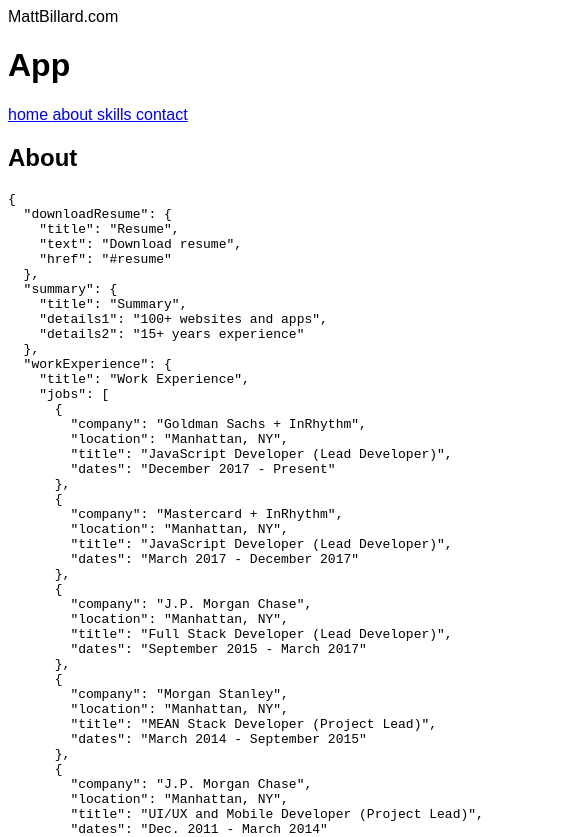
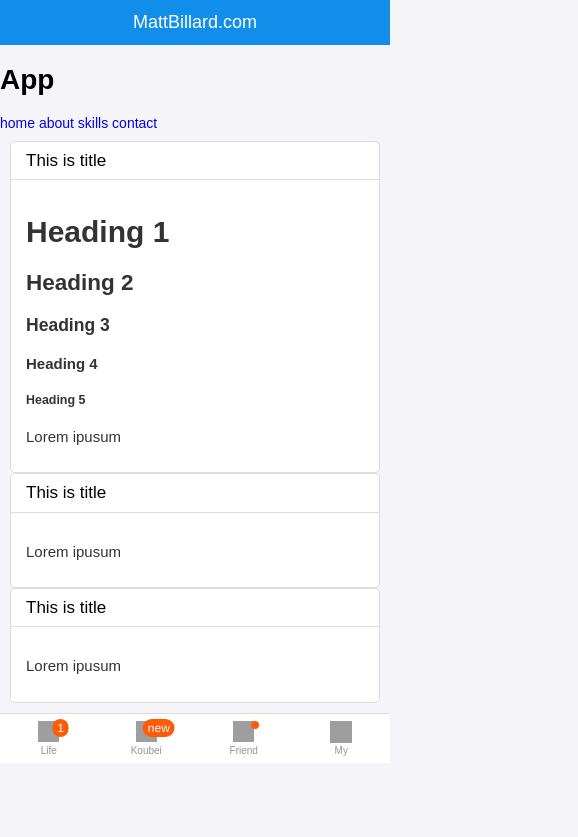
Before and after one commit to mattbillard/mattbillard.com-v2, a React (Create React App) app in the folder react/: page /about in a window 390 px wide. Shown: the top 837 px of the page, 578 px wide, since content can reach past the window. Built offline with nearby package versions, Linux system fonts and the light colour scheme; grey boxes are pictures that could not be loaded.

Commit message:
Experiment - Ant Design Mobile

```diff
--- a/react/package.json
+++ b/react/package.json
@@ -8,6 +8,7 @@
     "@types/react": "16.9.9",
     "@types/react-dom": "16.9.2",
     "@types/react-router-dom": "^5.1.0",
+    "antd-mobile": "^2.3.1",
     "axios": "^0.19.0",
     "react": "^16.10.2",
     "react-dom": "^16.10.2",
--- a/react/public/index.html
+++ b/react/public/index.html
@@ -2,7 +2,7 @@
 <html lang="en">
   <head>
     <meta charset="utf-8" />
-    <meta name="viewport" content="width=device-width, initial-scale=1" />
+    <meta name="viewport" content="width=device-width, initial-scale=1, maximum-scale=1, minimum-scale=1, user-scalable=no" />
     <title>MattBillard.com</title>
   </head>
   <body>
--- a/react/src/components/about/about.tsx
+++ b/react/src/components/about/about.tsx
@@ -1,6 +1,8 @@
 import React, { useEffect } from 'react';
 import { connect } from 'react-redux';
 import { bindActionCreators } from 'redux';
+
+import { Card } from 'antd-mobile';
 
 import { getAboutText, IStoreState } from '../../redux';
 import { IAboutText } from '../../types';
@@ -19,12 +21,39 @@
 
   return (
     <div>
-      <h2>About</h2>
+      {/* <h2>About</h2>
       {aboutText && (
         <React.Fragment>
           <pre>{ JSON.stringify(aboutText, null, '  ') }</pre>
         </React.Fragment>
-      )}
+      )} */}
+
+      <Card>
+        <Card.Header title="This is title" />
+        <Card.Body>
+          <h1>Heading 1</h1>
+          <h2>Heading 2</h2>
+          <h3>Heading 3</h3>
+          <h4>Heading 4</h4>
+          <h5>Heading 5</h5>
+          <p>Lorem ipusum</p>
+        </Card.Body>
+      </Card>
+
+      <Card>
+        <Card.Header title="This is title" />
+        <Card.Body>
+          <p>Lorem ipusum</p>
+        </Card.Body>
+      </Card>
+
+      <Card>
+        <Card.Header title="This is title" />
+        <Card.Body>
+          <p>Lorem ipusum</p>
+        </Card.Body>
+      </Card>
+
     </div>
   );
 }
--- a/react/src/components/app/app.tsx
+++ b/react/src/components/app/app.tsx
@@ -2,10 +2,11 @@
 import { Provider } from 'react-redux';
 import { BrowserRouter, Link, Redirect, Route, Switch } from 'react-router-dom';
 
-import { About, Contact, Home, Skills, TopBar } from '../';
+import { About, BottomBar, Contact, Home, Skills, TopBar } from '../';
 import { configureStore } from '../../redux';
 
 import './app.css';
+import 'antd-mobile/dist/antd-mobile.css';
 
 const store = configureStore();
 
@@ -22,7 +23,7 @@
           <Link to='/skills'>skills </Link>
           <Link to='/contact'>contact </Link>
 
-          <div>
+          <div style={{padding: '10px'}}>
             <Switch>
               <Route path='/home' component={Home}/>
               <Route path='/about' component={About}/>
@@ -32,6 +33,7 @@
             </Switch>
           </div>
 
+          <BottomBar />
         </div>
       </BrowserRouter>
     </Provider>
--- /dev/null
+++ b/react/src/components/bottom-bar/bottom-bar.tsx
@@ -0,0 +1,41 @@
+import React from 'react';
+
+import { TabBar } from 'antd-mobile';
+
+export const BottomBar: React.FC = () => {
+  return (
+    <TabBar
+      unselectedTintColor="#949494"
+      tintColor="#33A3F4"
+      barTintColor="white"
+    >
+      <TabBar.Item
+        title="Life"
+        key="Life"
+        icon={<div style={{ width: '22px', height: '22px', background: 'url(https://zos.alipayobjects.com/rmsportal/sifuoDUQdAFKAVcFGROC.svg) center center /  21px 21px no-repeat' }} />}
+        badge={1}
+      >
+      </TabBar.Item>
+      <TabBar.Item
+        icon={<div style={{ width: '22px', height: '22px', background: 'url(https://gw.alipayobjects.com/zos/rmsportal/BTSsmHkPsQSPTktcXyTV.svg) center center /  21px 21px no-repeat' }} />}
+        title="Koubei"
+        key="Koubei"
+        badge={'new'}
+      >
+      </TabBar.Item>
+      <TabBar.Item
+        icon={<div style={{ width: '22px', height: '22px', background: 'url(https://zos.alipayobjects.com/rmsportal/psUFoAMjkCcjqtUCNPxB.svg) center center /  21px 21px no-repeat' }} />}
+        title="Friend"
+        key="Friend"
+        dot
+      >
+      </TabBar.Item>
+      <TabBar.Item
+        icon={{ uri: 'https://zos.alipayobjects.com/rmsportal/asJMfBrNqpMMlVpeInPQ.svg' }}
+        title="My"
+        key="my"
+      >
+      </TabBar.Item>
+    </TabBar>
+  );
+}
--- a/react/src/components/index.ts
+++ b/react/src/components/index.ts
@@ -1,4 +1,5 @@
 export * from './about/about';
+export * from './bottom-bar/bottom-bar';
 export * from './app/app';
 export * from './contact/contact';
 export * from './home/home';
--- a/react/src/components/top-bar/top-bar.tsx
+++ b/react/src/components/top-bar/top-bar.tsx
@@ -1,9 +1,13 @@
 import React from 'react';
+
+import { NavBar } from 'antd-mobile';
 
 export const TopBar: React.FC = () => {
   return (
-    <div>
+    <NavBar
+      className="top-nav-bar"
+    >
       MattBillard.com
-    </div>
+    </NavBar>
   );
 }
```
Also changed, not shown: 1 other file (tests, documents, lock files or other folders).
